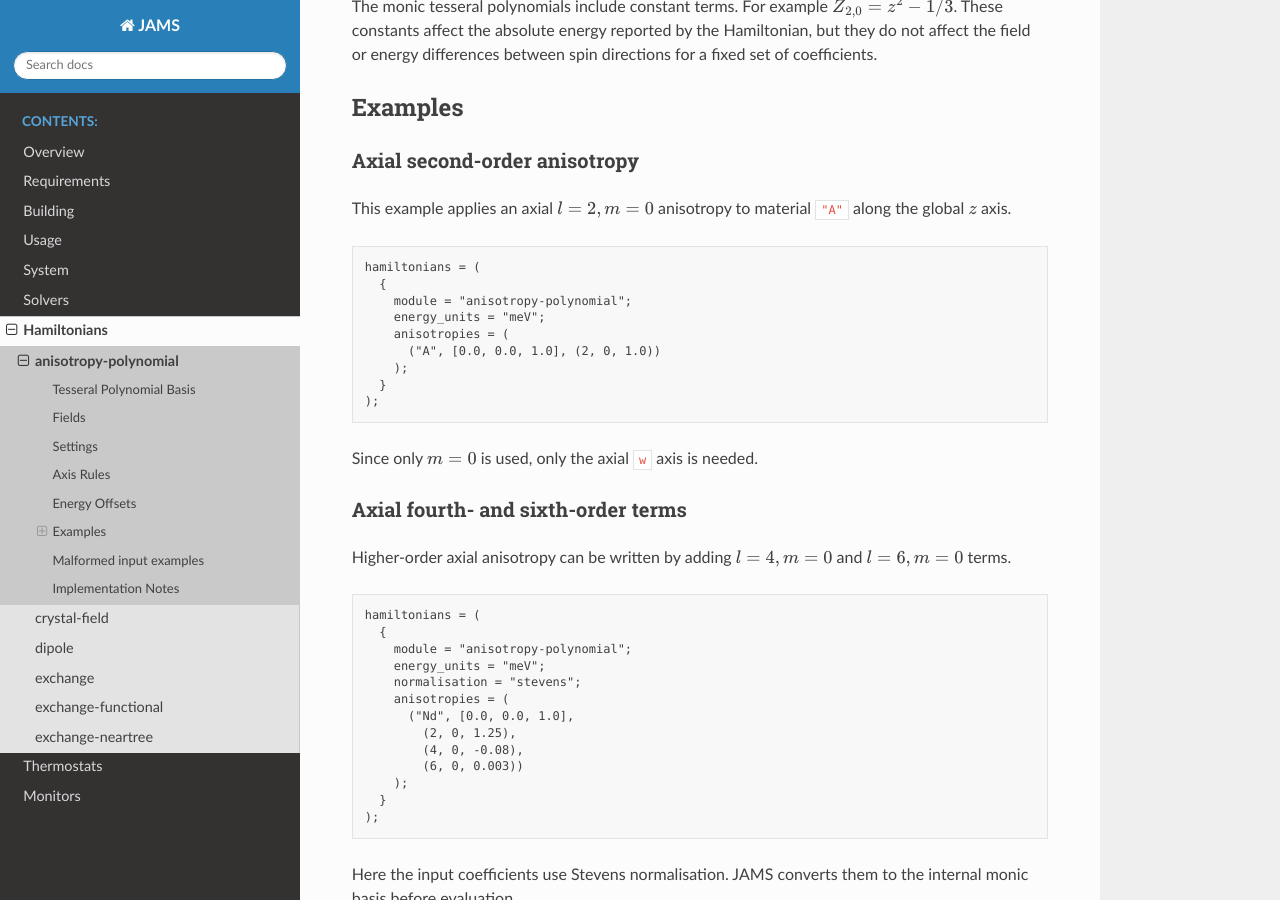
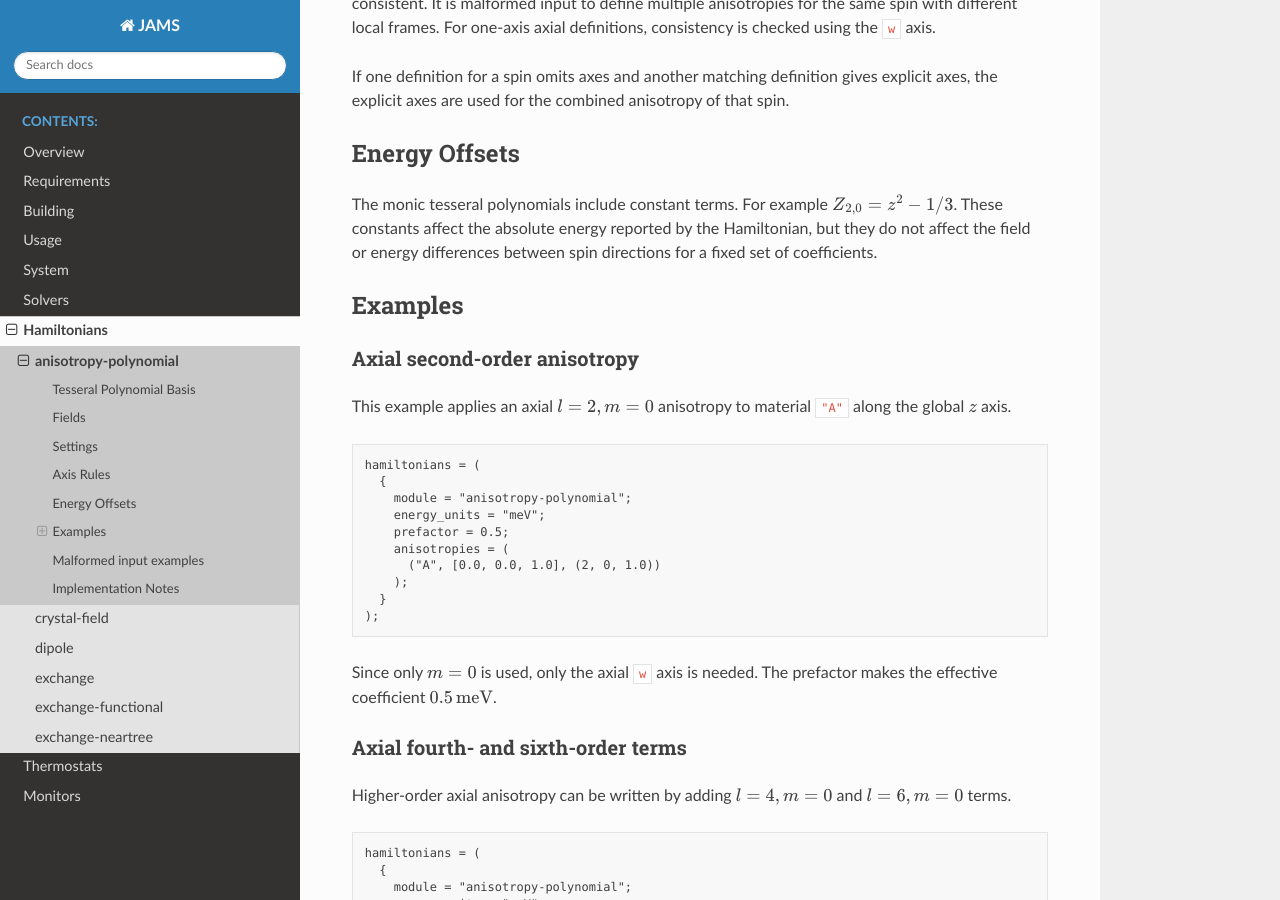
Before and after one commit to stonerlab/jams, a Sphinx documentation site: the page built from docs/source/hamiltonians/anisotropy-polynomial.rst, in a window 1280 px wide and 900 px high, scrolled down 3694 px. Built offline with Sphinx 7.4.7 and the Read the Docs theme 3.1.0, drawn with Linux system fonts in a browser that asks for light colours; some of the changed text lies outside the part shown.

Commit message:
Add Hamiltonian prefactor settings

```diff
--- a/docs/source/hamiltonians/anisotropy-polynomial.rst
+++ b/docs/source/hamiltonians/anisotropy-polynomial.rst
@@ -107,6 +107,21 @@ Settings
 
     Energy units of the coefficients. If omitted, JAMS uses the default energy
     unit.
+
+.. describe:: prefactor (optional | number)
+
+    General multiplier applied to every anisotropy coefficient. The default is
+    :code:`1.0`; zero and negative values are allowed. The stored coefficient is
+
+    .. math::
+
+        C_{l,m}^{\mathrm{stored}} =
+            \mathrm{prefactor}\,
+            a_{l,m}^{N}\,
+            C_{l,m}^{N},
+
+    together with the conversion from :code:`energy_units` into JAMS internal
+    units.
 
 .. describe:: normalisation (optional | string)
 
@@ -231,13 +246,15 @@ This example applies an axial :math:`l=2,m=0` anisotropy to material
       {
         module = "anisotropy-polynomial";
         energy_units = "meV";
+        prefactor = 0.5;
         anisotropies = (
           ("A", [0.0, 0.0, 1.0], (2, 0, 1.0))
         );
       }
     );
 
-Since only :math:`m=0` is used, only the axial :code:`w` axis is needed.
+Since only :math:`m=0` is used, only the axial :code:`w` axis is needed. The
+prefactor makes the effective coefficient :math:`0.5\,\mathrm{meV}`.
 
 
 Axial fourth- and sixth-order terms
--- a/docs/source/hamiltonians/exchange.rst
+++ b/docs/source/hamiltonians/exchange.rst
@@ -93,6 +93,12 @@ Settings
 
     Remove any exchange interactions where abs(Jij) < energy_cutoff.
 
+.. describe:: interaction_prefactor = 1.0
+
+    General multiplier applied to every exchange interaction. The setting name
+    :code:`prefactor` is accepted as an alias. The two names are mutually
+    exclusive.
+
 .. describe:: radius_cutoff = 100.0
 
     Remove any exchange interactions where norm(rij) > radius_cutoff (in units of lattice parameters).
```
Also changed, not shown: 6 other files.
